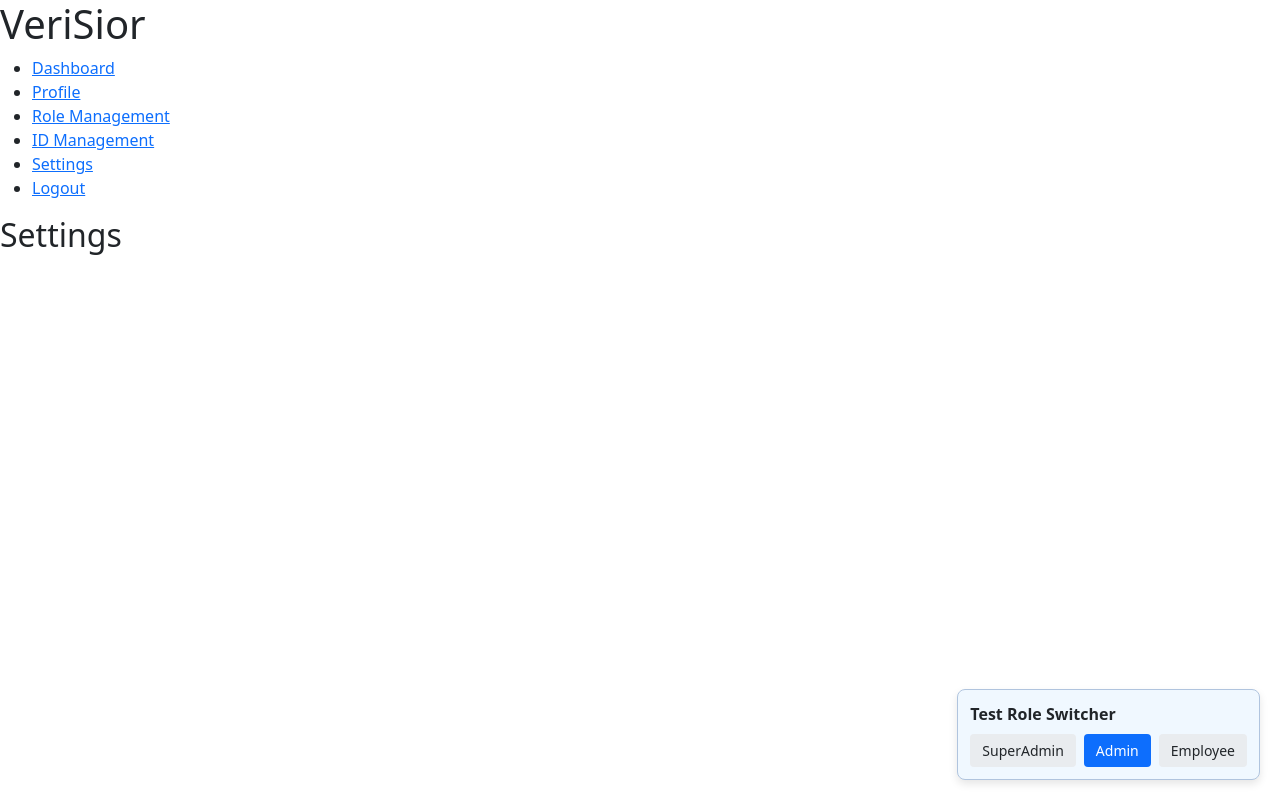
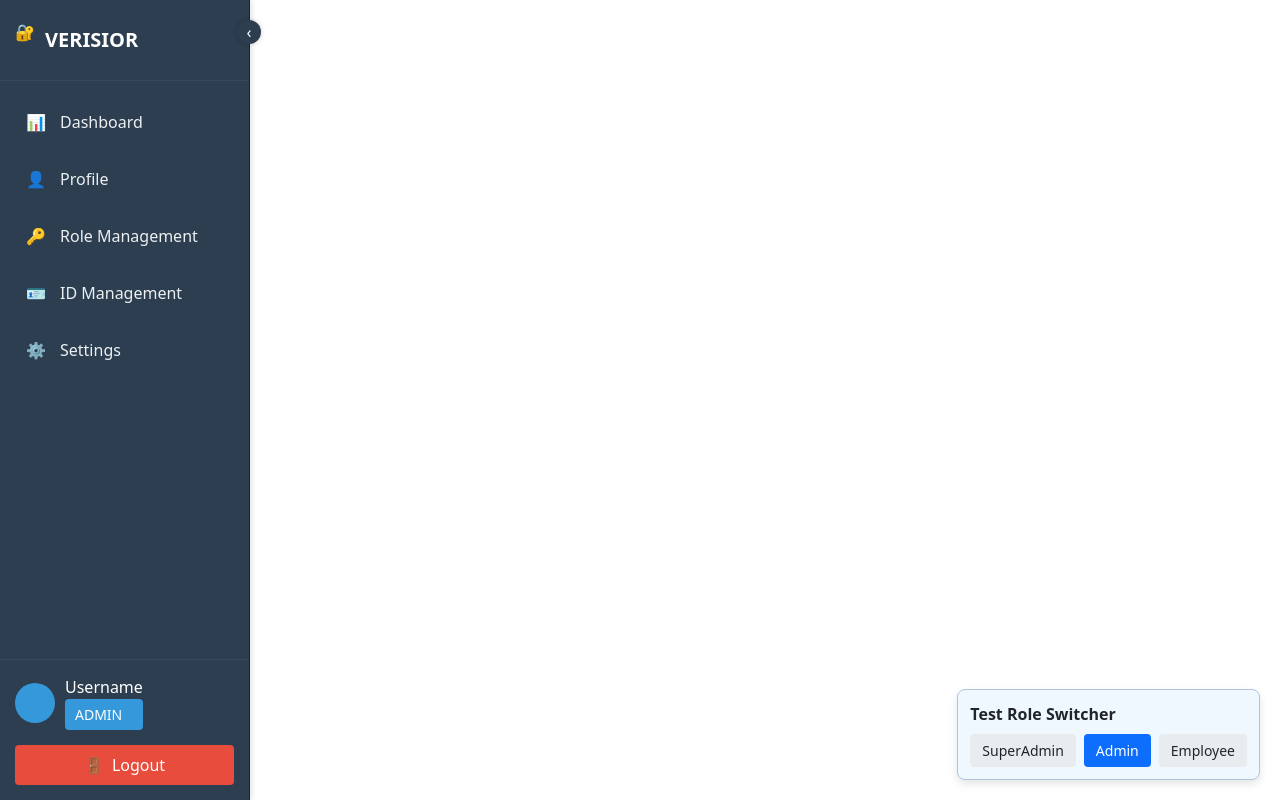
Before and after one commit to sukubeii/VeriSior, a React (Vite) app in the folder frontend/: page /settings in a window 1280 px wide. Built offline with nearby package versions, Linux system fonts and the light colour scheme.

Commit message:
Update PrivateNavBar.jsx

```diff
--- a/frontend/src/components/specific/PrivateNavBar.jsx
+++ b/frontend/src/components/specific/PrivateNavBar.jsx
@@ -1,40 +1,269 @@
-import React from "react";
-import { Link } from "react-router-dom";
+import React, { useState, useEffect } from "react";
+import { Link, useNavigate } from "react-router-dom";
 
-const PrivateNavBar = ({ role }) => {
-  // Define role-based menu items
-  const menuItems = {
-    superAdmin: ["Dashboard", "Profile", "Role Management", "ID Management", "Settings"],
-    admin: ["Dashboard", "Profile", "Role Management", "ID Management", "Settings"],
-    employee: ["Dashboard", "Profile", "ID Management", "Settings"],
+const PrivateNavBar = ({ role, navItems }) => {
+  const [collapsed, setCollapsed] = useState(false);
+  const navigate = useNavigate();
+
+  // Update document body class when sidebar state changes
+  useEffect(() => {
+    document.body.className = collapsed ? 'sidebar-collapsed' : '';
+
+    // Notify the layout about sidebar state change
+    const contentWrapper = document.getElementById('content-wrapper');
+    if (contentWrapper) {
+      contentWrapper.style.marginLeft = collapsed ? '80px' : '250px';
+      contentWrapper.style.width = `calc(100% - ${collapsed ? '80px' : '250px'})`;
+    }
+
+    // Clean up on unmount
+    return () => {
+      document.body.className = '';
+    };
+  }, [collapsed]);
+
+  // Handle logout function
+  const handleLogout = () => {
+    // Here you would typically clear authentication tokens/state
+    // For this example we're just navigating back to landing page
+    navigate('/');
   };
 
-  // Get the correct menu based on the role
-  const userMenu = menuItems[role] || [];
+  // Inline styles
+  const styles = {
+    privateNavbar: {
+      position: 'fixed',
+      top: 0,
+      left: 0,
+      height: '100vh',
+      width: collapsed ? '80px' : '250px',
+      backgroundColor: '#2c3e50',
+      borderRight: '1px solid #1a2530',
+      boxShadow: '2px 0 5px rgba(0, 0, 0, 0.1)',
+      color: 'white',
+      transition: 'width 0.3s ease',
+      display: 'flex',
+      flexDirection: 'column',
+      zIndex: 1000
+    },
+    navbarBrand: {
+      display: 'flex',
+      alignItems: 'center',
+      padding: '20px 15px',
+      borderBottom: '1px solid #34495e',
+      justifyContent: collapsed ? 'center' : 'flex-start'
+    },
+    logoContainer: {
+      marginRight: collapsed ? '0' : '10px'
+    },
+    logo: {
+      height: '40px',
+      width: 'auto'
+    },
+    appTitle: {
+      fontSize: '20px',
+      fontWeight: 'bold',
+      margin: 0,
+      color: 'white',
+      display: collapsed ? 'none' : 'block'
+    },
+    navbarLinks: {
+      display: 'flex',
+      flexDirection: 'column',
+      padding: '15px 0',
+      flex: 1
+    },
+    navItem: {
+      textDecoration: 'none',
+      color: '#ecf0f1',
+      fontWeight: '500',
+      padding: '14px 20px',
+      display: 'flex',
+      alignItems: 'center',
+      borderLeft: '4px solid transparent',
+      transition: 'all 0.2s ease',
+      marginBottom: '5px'
+    },
+    navItemActive: {
+      backgroundColor: '#34495e',
+      borderLeft: '4px solid #3498db'
+    },
+    navItemHover: {
+      backgroundColor: '#34495e',
+      borderLeft: '4px solid #3498db'
+    },
+    navItemIcon: {
+      marginRight: collapsed ? '0' : '12px',
+      width: '24px',
+      height: '24px',
+      display: 'flex',
+      justifyContent: 'center',
+      alignItems: 'center'
+    },
+    navItemLabel: {
+      display: collapsed ? 'none' : 'block'
+    },
+    userSection: {
+      borderTop: '1px solid #34495e',
+      padding: '15px',
+      display: 'flex',
+      alignItems: 'center',
+      justifyContent: collapsed ? 'center' : 'flex-start',
+      flexDirection: 'column'
+    },
+    userInfo: {
+      display: 'flex',
+      alignItems: 'center',
+      width: '100%',
+      marginBottom: '15px'
+    },
+    roleBadge: {
+      backgroundColor: '#3498db',
+      color: 'white',
+      padding: '5px 10px',
+      borderRadius: '4px',
+      fontSize: '14px',
+      display: collapsed ? 'none' : 'block'
+    },
+    userControls: {
+      display: 'flex',
+      alignItems: 'center',
+      gap: '10px'
+    },
+    avatar: {
+      height: '40px',
+      width: '40px',
+      borderRadius: '50%',
+      backgroundColor: '#3498db',
+      display: 'flex',
+      justifyContent: 'center',
+      alignItems: 'center',
+      fontWeight: 'bold',
+      marginRight: collapsed ? '0' : '10px'
+    },
+    username: {
+      fontWeight: '500',
+      display: collapsed ? 'none' : 'block'
+    },
+    toggleButton: {
+      position: 'absolute',
+      right: '-12px',
+      top: '20px',
+      backgroundColor: '#2c3e50',
+      color: 'white',
+      border: 'none',
+      borderRadius: '50%',
+      width: '24px',
+      height: '24px',
+      display: 'flex',
+      justifyContent: 'center',
+      alignItems: 'center',
+      cursor: 'pointer',
+      boxShadow: '0 0 5px rgba(0, 0, 0, 0.2)',
+      zIndex: 1001
+    },
+    logoutButton: {
+      backgroundColor: collapsed ? 'transparent' : '#e74c3c',
+      color: 'white',
+      border: 'none',
+      borderRadius: '4px',
+      padding: collapsed ? '10px' : '8px 15px',
+      cursor: 'pointer',
+      display: 'flex',
+      alignItems: 'center',
+      justifyContent: 'center',
+      width: collapsed ? '40px' : '100%',
+      transition: 'all 0.2s ease'
+    },
+    logoutIcon: {
+      marginRight: collapsed ? '0' : '8px',
+    }
+  };
+
+  // Icons for navigation items
+  const getIcon = (label) => {
+    switch(label.toLowerCase()) {
+      case 'dashboard':
+        return '📊';
+      case 'profile':
+        return '👤';
+      case 'role management':
+        return '🔑';
+      case 'id management':
+        return '🪪';
+      case 'settings':
+        return '⚙️';
+      default:
+        return '📄';
+    }
+  };
 
   return (
-    <nav className="private-navbar">
-      <div className="nav-container">
-        <h1 className="logo">VeriSior</h1>
-        <ul className="nav-links">
-          {userMenu.map((item, index) => (
-            <li key={index}>
-              <Link
-                to={`/${item.toLowerCase().replace(/\s/g, "-")}`}
-                className={`nav-item ${window.location.pathname === `/${item.toLowerCase().replace(/\s/g, "-")}` ? "active" : ""}`}
-              >
-                {item}
-              </Link>
-            </li>
+    <>
+      <nav style={styles.privateNavbar}>
+        <button
+          style={styles.toggleButton}
+          onClick={() => setCollapsed(!collapsed)}
+          title={collapsed ? "Expand" : "Collapse"}
+        >
+          {collapsed ? '›' : '‹'}
+        </button>
+
+        <div style={styles.navbarBrand}>
+          <div style={styles.logoContainer}>
+            <div style={{...styles.logo, textAlign: 'center'}}>
+              🔐
+            </div>
+          </div>
+          <h1 style={styles.appTitle}>VERISIOR</h1>
+        </div>
+
+        <div style={styles.navbarLinks}>
+          {navItems.map((item, index) => (
+            <Link
+              key={index}
+              to={item.path}
+              style={styles.navItem}
+              onMouseOver={(e) => {
+                e.currentTarget.style.backgroundColor = styles.navItemHover.backgroundColor;
+                e.currentTarget.style.borderLeft = styles.navItemHover.borderLeft;
+              }}
+              onMouseOut={(e) => {
+                e.currentTarget.style.backgroundColor = '';
+                e.currentTarget.style.borderLeft = styles.navItem.borderLeft;
+              }}
+            >
+              <span style={styles.navItemIcon}>{getIcon(item.label)}</span>
+              <span style={styles.navItemLabel}>{item.label}</span>
+            </Link>
           ))}
-          <li>
-            <Link to="/" className="nav-item logout">
-              Logout
-            </Link>
-          </li>
-        </ul>
-      </div>
-    </nav>
+        </div>
+
+        <div style={styles.userSection}>
+          <div style={styles.userInfo}>
+            <div style={styles.avatar}>
+              {collapsed ? 'U' : ''}
+            </div>
+            {!collapsed && (
+              <div>
+                <div style={styles.username}>Username</div>
+                <div style={styles.roleBadge}>{role.toUpperCase()}</div>
+              </div>
+            )}
+          </div>
+
+          {/* Logout Button */}
+          <button
+            style={styles.logoutButton}
+            onClick={handleLogout}
+            title="Logout"
+          >
+            <span style={styles.logoutIcon}>🚪</span>
+            {!collapsed && <span>Logout</span>}
+          </button>
+        </div>
+      </nav>
+    </>
   );
 };
 
```
